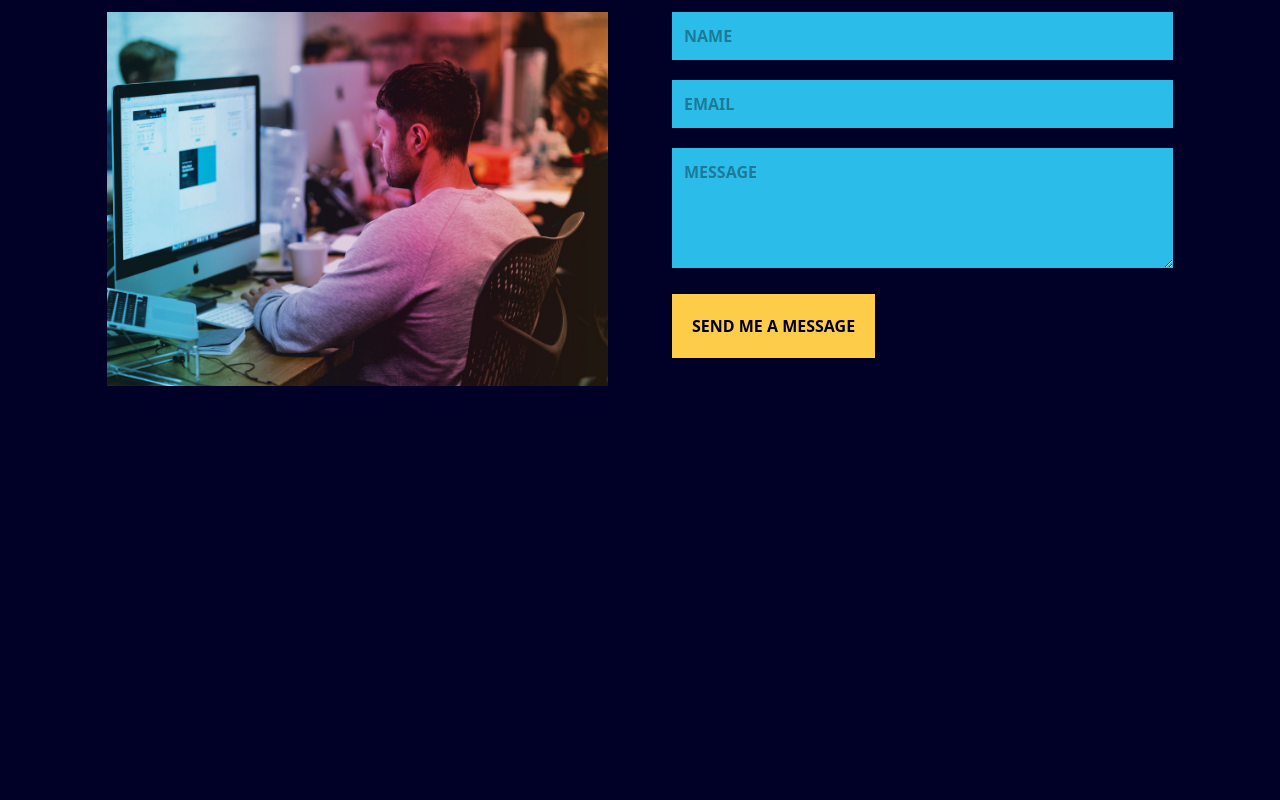
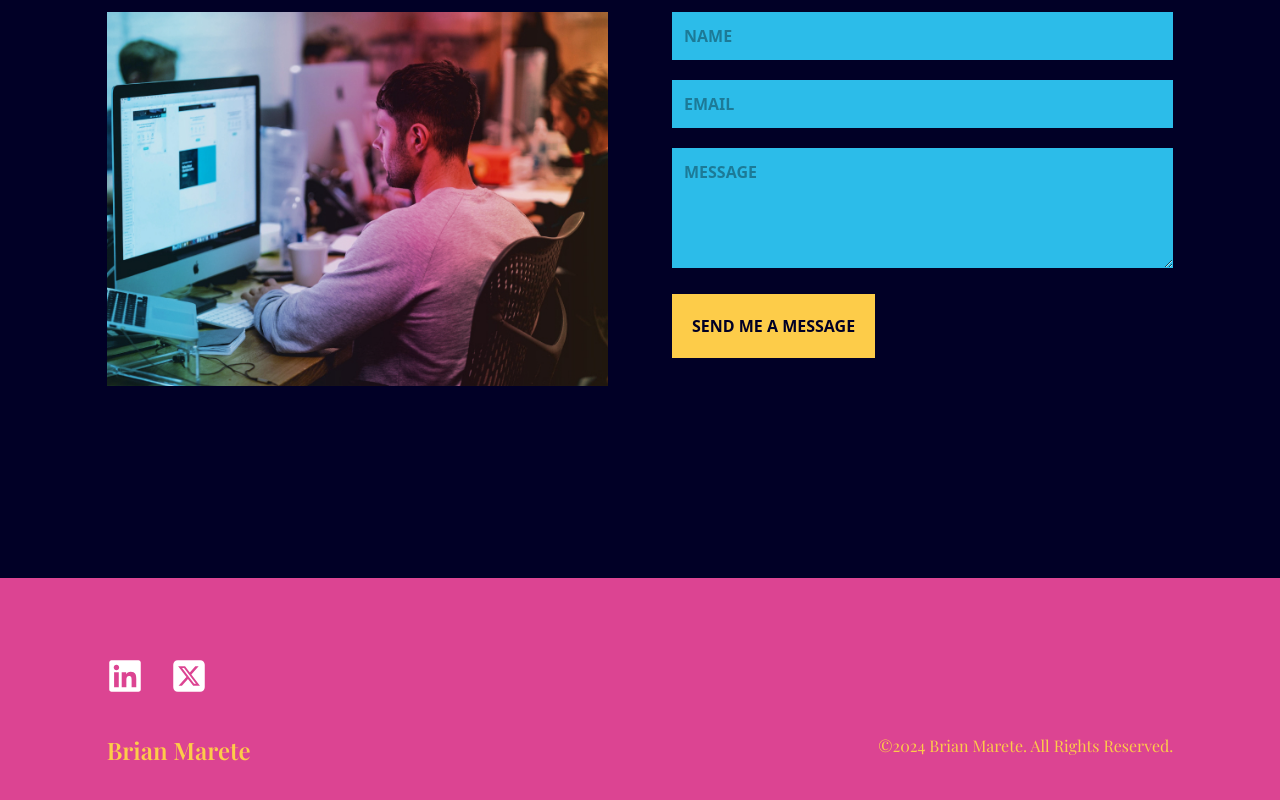
Before and after one commit to brianmarete/portfolio, a React (Vite) app: page / in a window 1280 px wide. Shown: the part 3595-4395 px from the top of the page. Before the commit the page ends 4173 px from the top, so only its background shows below. Built offline with nearby package versions, Linux system fonts and the light colour scheme.

Commit message:
Add footer

```diff
--- a/src/App.tsx
+++ b/src/App.tsx
@@ -7,6 +7,7 @@ import LineGradient from "./components/LineGradient";
 import MySkills from "./scenes/MySkills";
 import Projects from "./scenes/Projects";
 import Contact from "./scenes/Contact";
+import Footer from "./scenes/Footer";
 
 function App() {
   const [selectedPage, setSelectedPage] = useState("home");
@@ -48,6 +49,7 @@ function App() {
       <div className="w-5/6 mx-auto md:h-full">
         <Contact />
       </div>
+      <Footer />
     </div>
   );
 }
--- /dev/null
+++ b/src/scenes/Footer.tsx
@@ -0,0 +1,23 @@
+import SocialMediaIcons from "../components/SocialMediaIcons";
+
+const Footer = () => {
+  const currentYear: string = new Date().getFullYear().toString();
+
+  return (
+    <footer className="h-64 bg-red pt-10">
+      <div className="w-10/12 mx-auto">
+        <SocialMediaIcons />
+        <div className="md:flex justify-center md:justify-between text-center ">
+          <p className="font-playfair font-semibold text-2xl text-yellow">
+            Brian Marete
+          </p>
+          <p className="font-playfair text-md text-yellow">
+            ©{currentYear} Brian Marete. All Rights Reserved.
+          </p>
+        </div>
+      </div>
+    </footer>
+  );
+};
+
+export default Footer;
```
